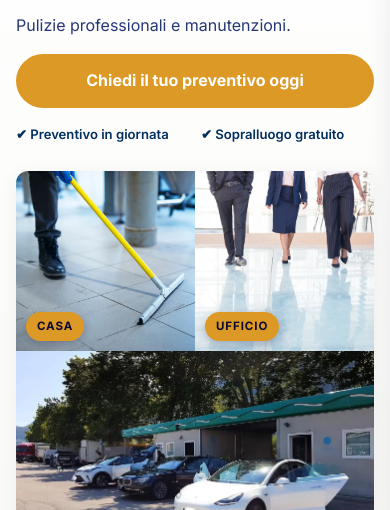
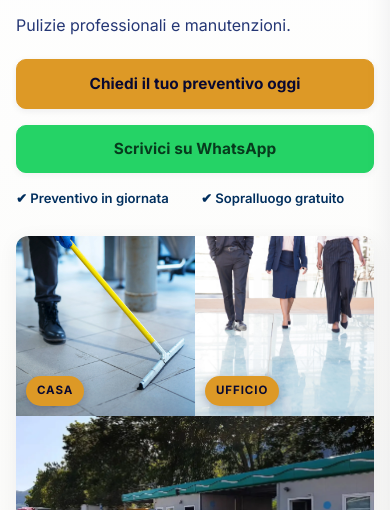
Before and after one commit to nhsenju/erm-website, a website: page index.html in a window 390 px wide. Shown: the part 308-818 px from the top of the page. Drawn offline with Linux system fonts and the light colour scheme.

Commit message:
Refine CTA spacing and mobile UX

```diff
--- a/index.html
+++ b/index.html
@@ -79,6 +79,14 @@
         <h1>Servizi di pulizia per case, uffici e auto a Trento e dintorni. <span>Senza pensieri.</span></h1>
         <p class="hero__sub">Pulizie professionali e manutenzioni.</p>
         <a href="#preventivo" class="btn btn--cta btn--lg" data-track="cta_hero">Chiedi il tuo preventivo oggi</a>
+        <a href="https://wa.me/39XXXXXXXXXX?text=Ciao%20ERMETES%2C%20vorrei%20avere%20informazioni%20e%20un%20preventivo."
+   class="btn btn--whatsapp btn--lg"
+   data-track="cta_whatsapp"
+   target="_blank"
+   rel="noopener"
+   aria-label="Contatta ERMETES su WhatsApp">
+  Scrivici su WhatsApp
+</a>
         <ul class="trustlist">
           <li>✔ Preventivo in giornata</li>
           <li>✔ Sopralluogo gratuito</li>
--- a/style.css
+++ b/style.css
@@ -1455,3 +1455,211 @@ textarea:focus{
     font-size: .72rem;
   }
 }
+
+/* =========================================================
+   CTA SYSTEM
+   Minimal · Elegant · Consistent
+   ========================================================= */
+
+.btn {
+  display: inline-flex;
+  align-items: center;
+  justify-content: center;
+  gap: .45rem;
+
+  min-height: 48px;
+  padding: 11px 18px;
+
+  border: 1px solid transparent;
+  border-radius: 10px;
+
+  font-family: var(--font-body);
+  font-size: .94rem;
+  font-weight: 700;
+  line-height: 1.2;
+  letter-spacing: .005em;
+  text-align: center;
+  text-decoration: none;
+
+  cursor: pointer;
+
+  transition:
+    background-color .18s ease,
+    border-color .18s ease,
+    color .18s ease,
+    box-shadow .18s ease,
+    transform .18s ease;
+}
+
+/* CTA principale */
+.btn--cta {
+  background: var(--cta);
+  border-color: var(--cta);
+  color: var(--ink);
+
+  box-shadow:
+    0 2px 7px rgba(9, 9, 49, .07);
+}
+
+.btn--cta:hover {
+  background: #e0a039;
+  border-color: #e0a039;
+  color: var(--ink);
+
+  box-shadow:
+    0 4px 12px rgba(9, 9, 49, .10);
+
+  transform: translateY(-1px);
+}
+
+.btn--cta:active {
+  transform: translateY(0);
+  box-shadow:
+    0 2px 6px rgba(9, 9, 49, .07);
+}
+
+/* CTA grande */
+.btn--lg {
+  min-height: 50px;
+  padding: 12px 21px;
+  font-size: .96rem;
+}
+
+/* =========================================================
+   CTA GROUP
+   ========================================================= */
+
+.hero__copy .btn--cta {
+  margin-top: .35rem;
+}
+
+.hero__copy .trustlist {
+  margin-top: 1.05rem;
+}
+
+/* Due CTA vicine: spazio controllato */
+.cta-group {
+  display: flex;
+  flex-direction: column;
+  gap: .65rem;
+  margin-top: 1rem;
+}
+
+/* =========================================================
+   WHATSAPP — secondaria, riconoscibile ma non dominante
+   ========================================================= */
+
+.btn--whatsapp {
+  display: inline-flex;
+  align-items: center;
+  justify-content: center;
+
+  min-height: 48px;
+  padding: 11px 18px;
+
+  background: #25D366;
+  border: 1px solid #25D366;
+  border-radius: 10px;
+
+  color: #073b1d;
+  font-weight: 700;
+
+  box-shadow:
+    0 2px 7px rgba(9, 9, 49, .05);
+
+  transition:
+    background-color .18s ease,
+    border-color .18s ease,
+    color .18s ease,
+    box-shadow .18s ease,
+    transform .18s ease;
+}
+
+.btn--whatsapp:hover {
+  background: #2bd96c;
+  border-color: #2bd96c;
+  color: #073b1d;
+
+  box-shadow:
+    0 4px 12px rgba(9, 9, 49, .08);
+
+  transform: translateY(-1px);
+}
+
+.btn--whatsapp:active {
+  transform: translateY(0);
+}
+
+/* =========================================================
+   MOBILE FIRST
+   ========================================================= */
+
+@media (max-width: 699px) {
+
+  .hero__copy .btn--cta,
+  .hero__copy .btn--whatsapp,
+  .cta-group .btn {
+    width: 100%;
+  }
+
+  .hero__copy .btn--cta {
+    margin-top: .35rem;
+  }
+
+  .hero__copy .btn--whatsapp {
+    margin-top: 0;
+  }
+
+  .cta-group {
+    width: 100%;
+    gap: .6rem;
+    margin-top: 1rem;
+  }
+}
+
+/* =========================================================
+   DESKTOP
+   ========================================================= */
+
+@media (min-width: 700px) {
+
+  .cta-group {
+    flex-direction: row;
+    align-items: center;
+    gap: .65rem;
+  }
+
+  .cta-group .btn {
+    width: auto;
+  }
+}
+
+/* =========================================================
+   ACCESSIBILITY
+   ========================================================= */
+
+.btn:focus-visible {
+  outline: 3px solid rgba(221, 153, 38, .25);
+  outline-offset: 3px;
+}
+
+@media (prefers-reduced-motion: reduce) {
+
+  .btn,
+  .btn--whatsapp {
+    transition: none;
+  }
+
+  .btn:hover,
+  .btn--whatsapp:hover {
+    transform: none;
+  }
+}
+
+
+/* Spazio verticale tra CTA su mobile */
+@media (max-width: 699px) {
+  .btn--whatsapp {
+    margin-top: 16px !important;
+  }
+}
```
